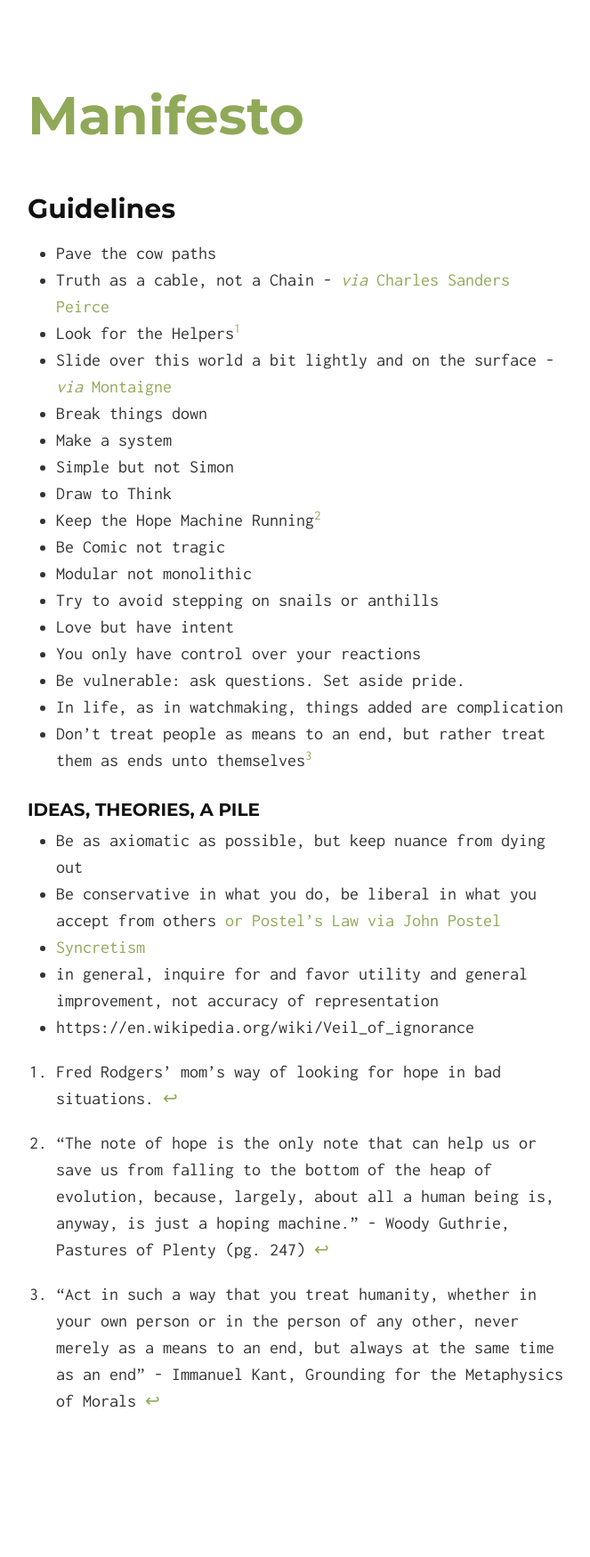
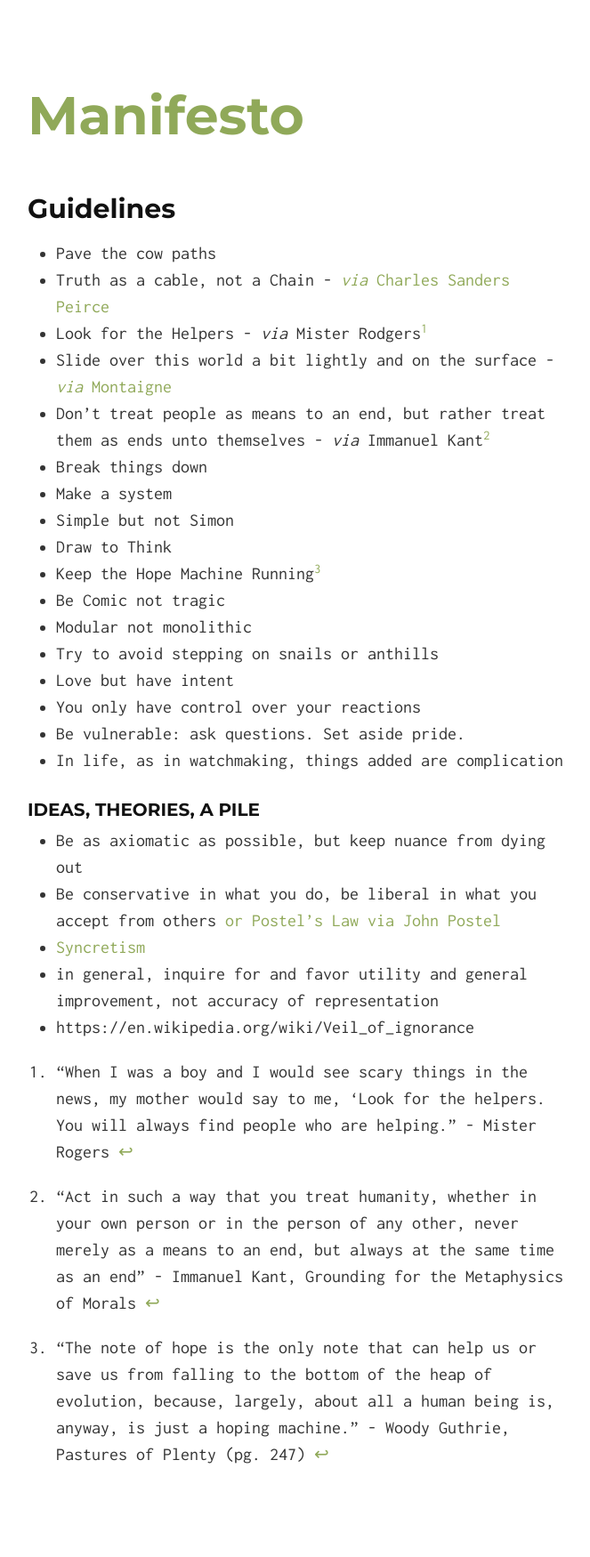
Before and after one commit to thepru/manifesto, a Jekyll site: the page built from index.md, in a window 1280 px wide. Shown: the whole page at 89% size, without its empty margins (307-970 px from the left). Built offline with Jekyll 4.4.1, drawn with Linux system fonts in a browser that asks for light colours; our own code applies the rules of GitHub Pages for plain Markdown files; before the commit the page ends 1690 px from its top, so only the background shows below that.

Commit message:
Small Edits (footnotes updates)

```diff
--- a/index.md
+++ b/index.md
@@ -6,8 +6,9 @@ layout: default
 
  - Pave the cow paths
  - Truth as a cable, not a Chain - [*via* Charles Sanders Peirce](http://a.co/b81camA)
- - Look for the Helpers[^helpers]
+ - Look for the Helpers - *via* Mister Rodgers[^helpers]
  - Slide over this world a bit lightly and on the surface - [*via* Montaigne](http://amzn.to/1XDifrI)
+ - Don’t treat people as means to an end, but rather treat them as ends unto themselves - *via* Immanuel Kant[^kant]
  - Break things down
  - Make a system
  - Simple but not Simon
@@ -30,7 +30,7 @@ layout: default
  - in general, inquire for and favor utility and general improvement, not accuracy of representation
  - https://en.wikipedia.org/wiki/Veil_of_ignorance
 
-[^helpers]: Fred Rodgers’ mom’s way of looking for hope in bad situations.
+[^helpers]: "When I was a boy and I would see scary things in the news, my mother would say to me, 'Look for the helpers. You will always find people who are helping." - Mister Rogers
 
 [^kant]: "Act in such a way that you treat humanity, whether in your own person or in the person of any other, never merely as a means to an end, but always at the same time as an end" - Immanuel Kant, Grounding for the Metaphysics of Morals
 
```
Also changed, not shown: other parts of index.md (+0 -1 lines).
